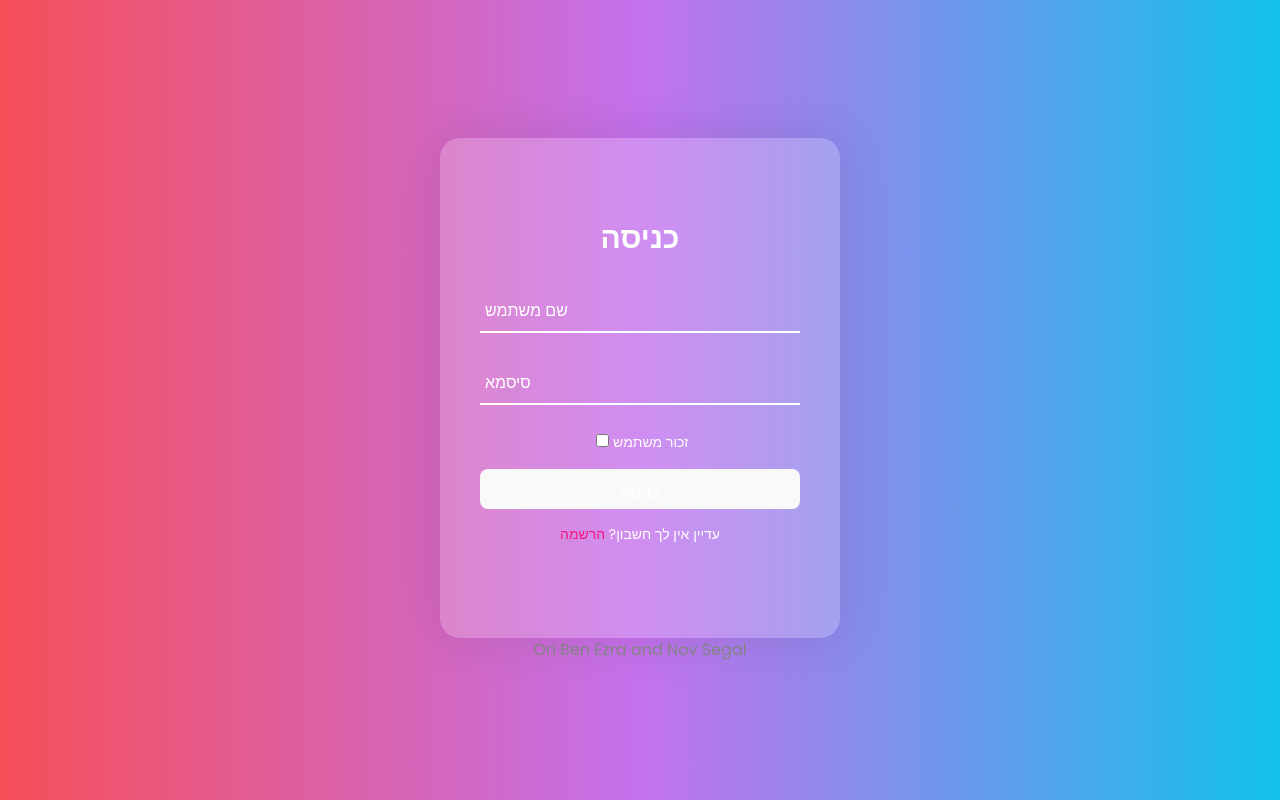
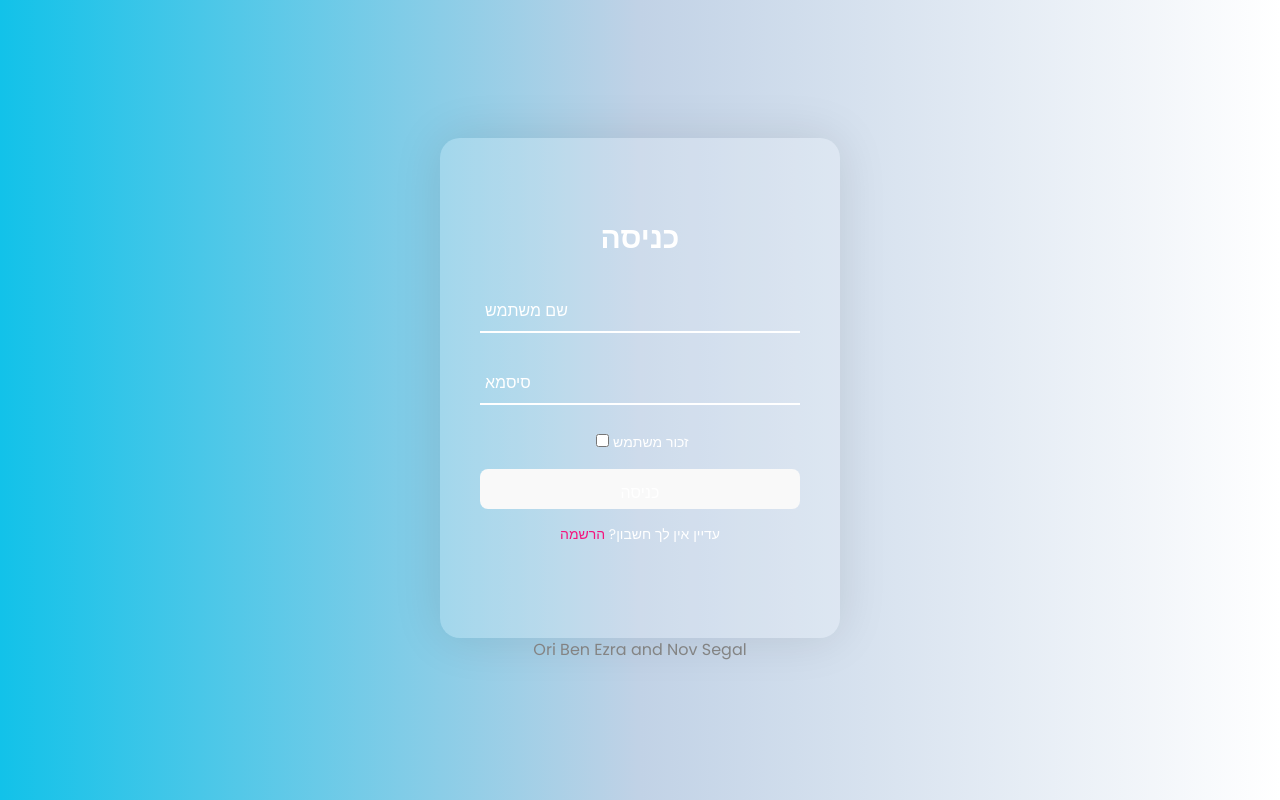
Before and after one commit to OdeyaSadoun/SocialNetworkManagementSystem, a React (Vite) app: page / in a window 1280 px wide. Built offline with nearby package versions, Linux system fonts and the light colour scheme.

Commit message:
Login changes

```diff
--- a/src/Login.css
+++ b/src/Login.css
@@ -12,7 +12,7 @@ body {
   justify-content: center;
   align-items: center;
   min-height: 100vh;
-  background: linear-gradient(to right, #f64f59, #c471ed, #12c2e9);
+  background: linear-gradient(to right, #12c2e9, #c1d2e6, #ffffff);
 }
 
 .wrapper {
```
